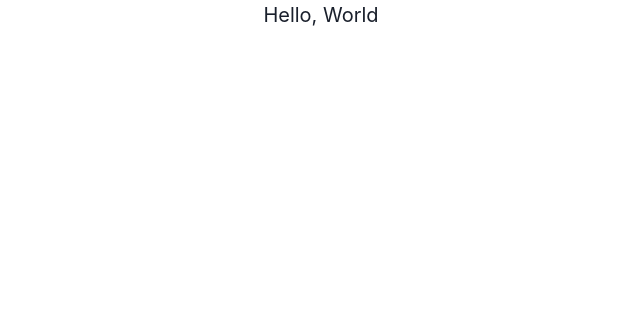
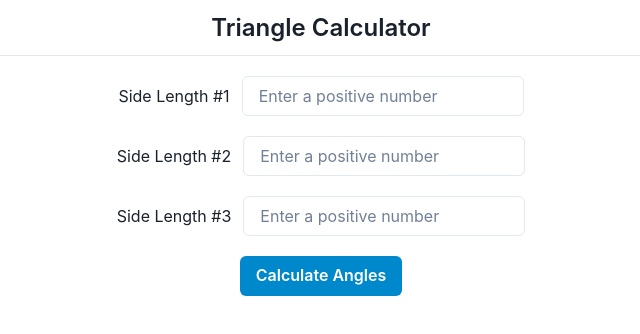
Before and after one commit to Advayp/triangle-calculator, a React (Create React App) app: page / in a window 1280 px wide. Shown: the top 334 px of the page, without its empty margins (319-959 px from the left). Built offline with nearby package versions, Linux system fonts and the light colour scheme.

Commit message:
finish prompt

```diff
--- a/package.json
+++ b/package.json
@@ -9,6 +9,7 @@
     "@testing-library/jest-dom": "^5.16.5",
     "@testing-library/react": "^13.4.0",
     "@testing-library/user-event": "^14.4.3",
+    "formik": "^2.2.9",
     "framer-motion": "^6.5.1",
     "react": "^18.2.0",
     "react-dom": "^18.2.0",
--- a/src/App.js
+++ b/src/App.js
@@ -1,11 +1,31 @@
-import React from 'react';
-import { ChakraProvider, Box, theme } from '@chakra-ui/react';
+import React, { useRef } from 'react';
+import { ChakraProvider, theme, Box, VStack, Button } from '@chakra-ui/react';
+import { Navbar } from './components/Navbar';
+import { Prompt } from './components/Prompt';
 
 function App() {
+  // probably not ideal
+  const firstLength = useRef(0);
+  const secondLength = useRef(0);
+  const thirdLength = useRef(0);
+
   return (
     <ChakraProvider theme={theme}>
-      <Box textAlign="center" fontSize="xl">
-        <h1>Hello, World</h1>
+      <Navbar />
+      <Box textAlign="center" fontSize="xl" w={'80vw'} mx="auto" mt={5}>
+        <VStack spacing={5}>
+          <Prompt label={'Side Length #1'} valueRef={firstLength} />
+          <Prompt label={'Side Length #2'} valueRef={secondLength} />
+          <Prompt label={'Side Length #3'} valueRef={thirdLength} />
+          <Button
+            colorScheme={'telegram'}
+            onClick={() => {
+              console.log(thirdLength.current);
+            }}
+          >
+            Calculate Angles
+          </Button>
+        </VStack>
       </Box>
     </ChakraProvider>
   );
--- /dev/null
+++ b/src/components/Prompt.jsx
@@ -0,0 +1,22 @@
+import React from 'react';
+import { Input, Text, HStack } from '@chakra-ui/react';
+
+export const Prompt = ({ label, valueRef }) => {
+  return (
+    <>
+      <HStack spacing={3}>
+        <Text minW={'max-content'} fontSize={'md'}>
+          {label}
+        </Text>
+        <Input
+          placeholder="Enter a positive number"
+          size="md"
+          type="number"
+          onChange={event => {
+            valueRef.current = event.target.value;
+          }}
+        ></Input>
+      </HStack>
+    </>
+  );
+};
```
Also changed, not shown: 1 other file (tests, documents, lock files or other folders).
